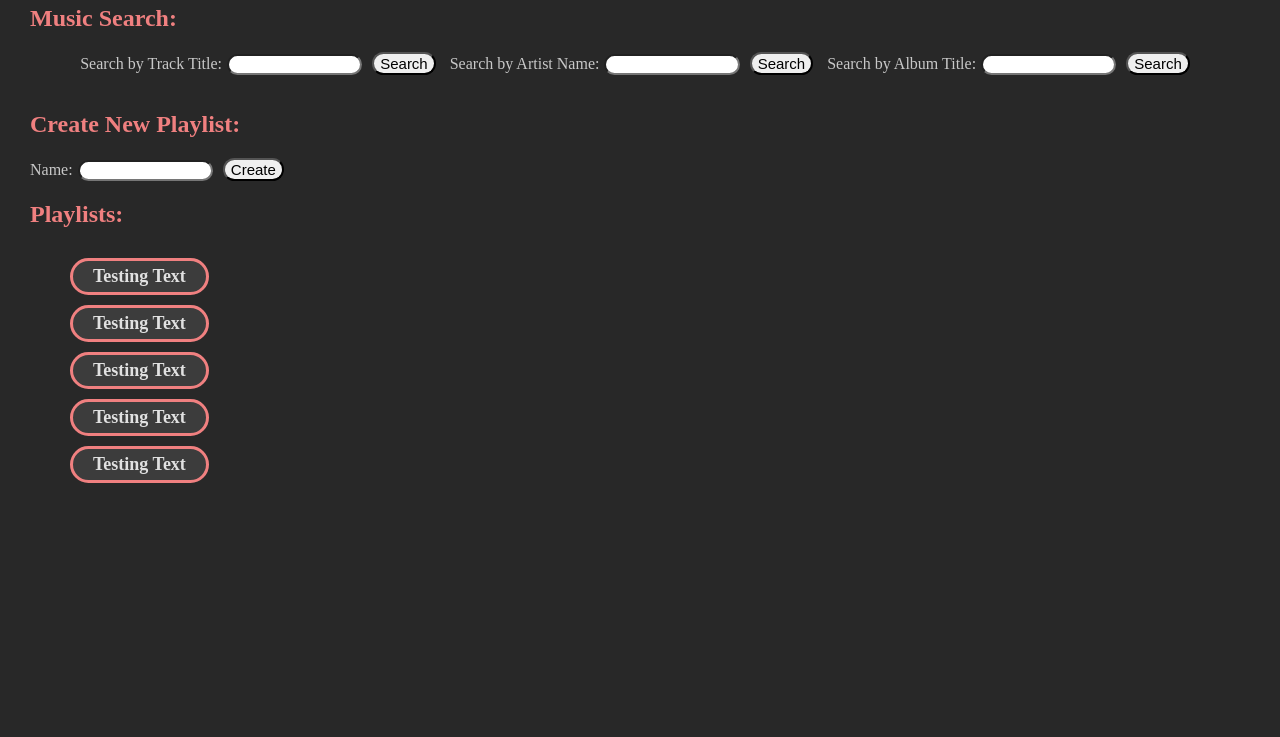
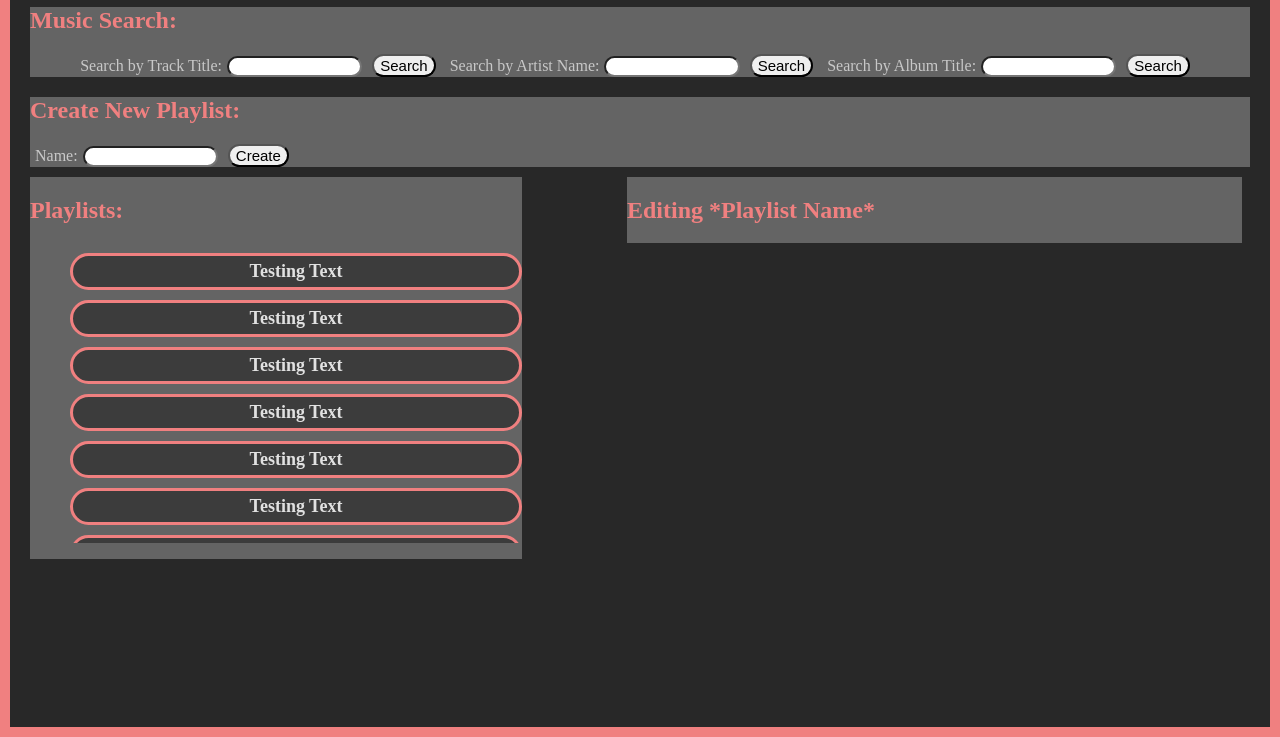
Before and after one commit to Jacob-13/se3316-jjohn483-lab3, a website: page static/index.html in a window 1280 px wide. Shown: the part 83-820 px from the top of the page. Drawn offline with Linux system fonts and the light colour scheme; no server answers.

Commit message:
Adjusted div structure and styling

```diff
--- a/static/index.html
+++ b/static/index.html
@@ -6,21 +6,23 @@
         <link rel="stylesheet" href="style.css">
     </head>
     <body>
-        <h1>Jacobs Music App</h1>
+        <h1>Music App</h1>
         <div>
             <h2>Music Search:</h2>
-            <span>
-                Search by Track Title:<input type="text" id="track"><button id="track-search">Search</button>
-                Search by Artist Name:<input type="text" id="artist"><button id="artist-search">Search</button>
-                Search by Album Title:<input type="text" id="album"><button id="album-search">Search</button>
-            </span>
+                <div id="search-credentials">
+                    Search by Track Title:<input type="text" id="track"><button id="track-search">Search</button>
+                    Search by Artist Name:<input type="text" id="artist"><button id="artist-search">Search</button>
+                    Search by Album Title:<input type="text" id="album"><button id="album-search">Search</button>
+                </div>
             <ol id="resultsList"></ol>
         </div>
         <div id="playlist-forum">
             <h2>Create New Playlist:</h2>
-            Name:<input type="text" id="playlist-name"><button id="new-playlist">Create</button>
+            <div id="name-input">
+                Name:<input type="text" id="playlist-name"><button id="new-playlist">Create</button>
+            </div>
         </div>
-        <div>
+        <div id="playlist-list">
             <h2>Playlists:</h2>
             <ol id="playlists">
                 <li class="playlist-item">Testing Text</li>
@@ -42,6 +44,9 @@
                 <li class="playlist-item">Testing Text</li>
             </ol>
         </div>
+        <div id="editing-block">
+            <h2>Editing *Playlist Name*</h2>
+        </div>
 
         <script defer src="script.js"></script>
     </body>
--- a/static/style.css
+++ b/static/style.css
@@ -1,31 +1,47 @@
 html {
     background-color: rgb(40,40,40);
     color: rgb(200,200,200);
+    border: 10px solid lightcoral;
+    height: 100%;
+}
+
+body {
+    margin: 15px;
+}
+
+h1 {
+    text-align: center;
 }
 
 h1, h2 {
     color: lightcoral;
 }
 
-body {
-    margin: 30px;
+div {
+    margin: 5px;
+    background-color: rgb(100,100,100);
 }
 
-h1 {
-    text-align: center;
+#search-credentials {
+    display: table;
+    margin: 0 auto;
+    width: fit-content;
 }
 
-span {
-    display: table;
-    margin: 0 auto;
+#playlist-list {
+    max-width: 50%;
+    width: 40%;
+    float: left;
+    margin-right: 100px;
+    max-height: 30%;
 }
 
-ol {
+#playlists {
     list-style-type: none;
     overflow-y: scroll;
-    max-height: 245px;
-    width: fit-content;
-    max-width: 80ch;
+    width: auto;
+    display:inline-flexbox;
+    max-height: 300px;
 }
 
 li {
@@ -44,6 +60,12 @@ li {
     font-size: 18px;
 }
 
+#editing-block {
+    max-width: 50%;
+    width: 50%;
+    float:left;
+}
+
 input {
     width: 15ch;
     margin-inline-end: 10px;
```
